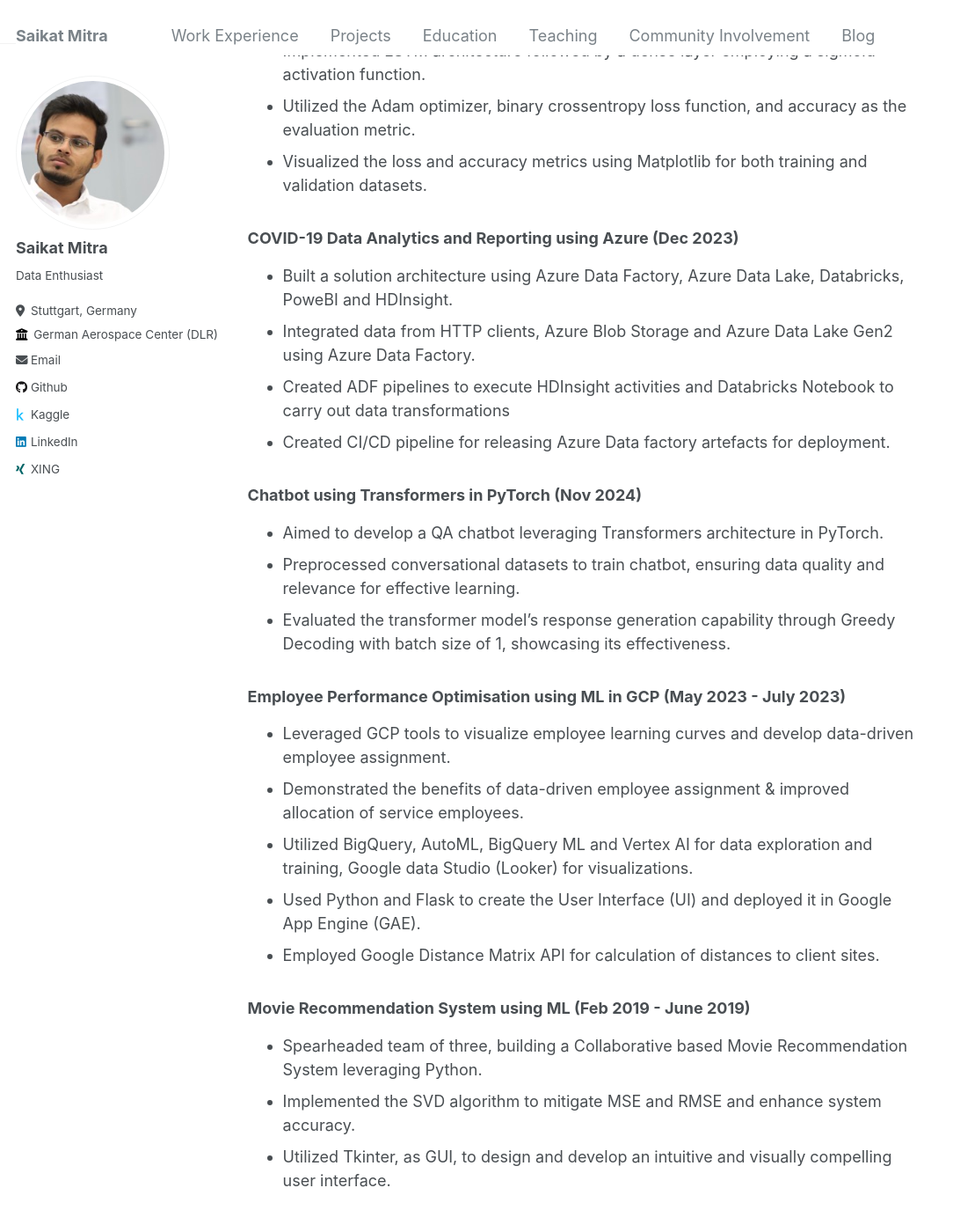
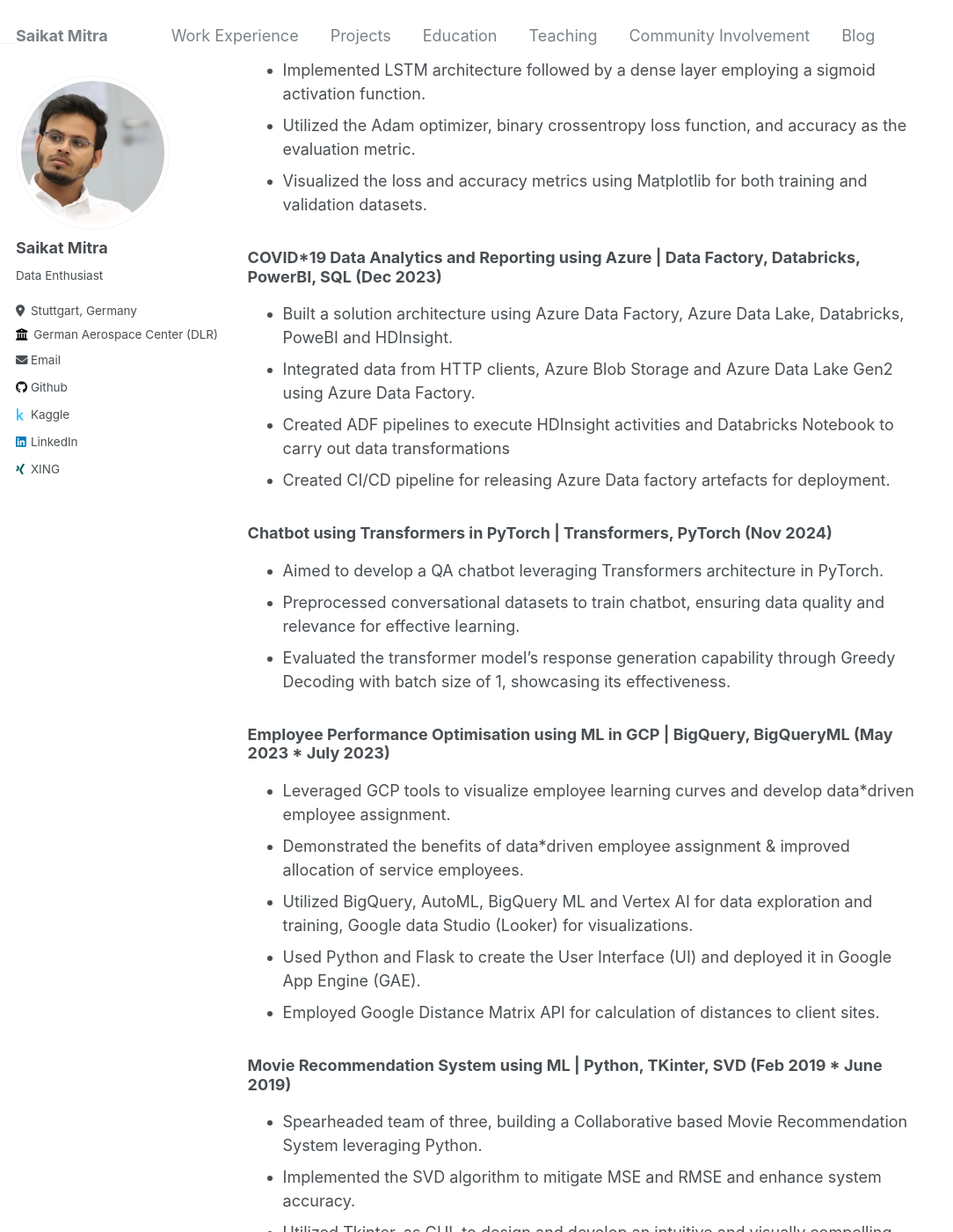
Before and after one commit to saikatmitra1998/saikatmitra1998.github.io, a Jekyll site: the page built from _pages/Projects.md, in a window 1280 px wide and 1400 px high, scrolled down 712 px. Shown: the whole window at 88% size, without its empty margins (0-1084 px from the left). Built offline with Jekyll 4.4.1, drawn with Linux system fonts in a browser that asks for light colours; some of the changed text lies outside the part shown.

Commit message:
Update Projects.md

```diff
--- a/_pages/Projects.md
+++ b/_pages/Projects.md
@@ -7,52 +7,52 @@ redirect_from:
   - /projects.html
 ---
 
-### Validating Attribution Techniques using Deep Learning (May 2023 – Sept 2023)
+### Validating Attribution Techniques using Deep Learning | CNN, XAI, PyTorch (May 2023 – Sept 2023)
 
-- Aims to validate the robustness of saliency attribution techniques, providing explanations for model predictions.
-- Randomly sampled 113 images from the training set and generated over 16,000 perturbed images, providing a
+* Aims to validate the robustness of saliency attribution techniques, providing explanations for model predictions.
+* Randomly sampled 113 images from the training set and generated over 16,000 perturbed images, providing a
 robust foundation for conducting experiments and assessing model performance on unseen data.
-- Implemented various attribution methods including GradCAM, SmoothgradCAM++, ScoreCAM and LayerCAM
+* Implemented various attribution methods including GradCAM, SmoothgradCAM++, ScoreCAM and LayerCAM
 and tested it against ResNet18, ResNet50, VGG16, InceptionV3
-- Used occlusion-based perturbation and adversarial noise assessment to reveal vulnerabilities and limitations in
+* Used occlusion*based perturbation and adversarial noise assessment to reveal vulnerabilities and limitations in
 popular attribution methods, clarifying model interpretability, region sensitivity, and saliency map reliability.
-- Leveraged advanced metrics including Pearson Correlation Coefficient, Earth Mover’s Distance, Area under Curve, Similarity, and Normalised Scanpath Saliency to provide comprehensive insights and rigorous evaluation.
+* Leveraged advanced metrics including Pearson Correlation Coefficient, Earth Mover’s Distance, Area under Curve, Similarity, and Normalised Scanpath Saliency to provide comprehensive insights and rigorous evaluation.
 
-### Spam Detection using LSTM (Long Short-Term Memory) (Jan 2024)
+### Spam Detection using LSTM (Long Short*Term Memory) | RNN, TensorFlow (Jan 2024)
 
-- Conducted data preprocessing, including cleaning and transformation, utilizing the Pandas library.
-- Implemented LSTM architecture followed by a dense layer employing a sigmoid activation function.
-- Utilized the Adam optimizer, binary crossentropy loss function, and accuracy as the evaluation metric.
-- Visualized the loss and accuracy metrics using Matplotlib for both training and validation datasets.
+* Conducted data preprocessing, including cleaning and transformation, utilizing the Pandas library.
+* Implemented LSTM architecture followed by a dense layer employing a sigmoid activation function.
+* Utilized the Adam optimizer, binary crossentropy loss function, and accuracy as the evaluation metric.
+* Visualized the loss and accuracy metrics using Matplotlib for both training and validation datasets.
 
-### COVID-19 Data Analytics and Reporting using Azure (Dec 2023)
+### COVID*19 Data Analytics and Reporting using Azure | Data Factory, Databricks, PowerBI, SQL (Dec 2023)
 
-- Built a solution architecture using Azure Data Factory, Azure Data Lake, Databricks, PoweBI and HDInsight.
-- Integrated data from HTTP clients, Azure Blob Storage and Azure Data Lake Gen2 using Azure Data Factory.
-- Created ADF pipelines to execute HDInsight activities and Databricks Notebook to carry out data transformations
-- Created CI/CD pipeline for releasing Azure Data factory artefacts for deployment.
+* Built a solution architecture using Azure Data Factory, Azure Data Lake, Databricks, PoweBI and HDInsight.
+* Integrated data from HTTP clients, Azure Blob Storage and Azure Data Lake Gen2 using Azure Data Factory.
+* Created ADF pipelines to execute HDInsight activities and Databricks Notebook to carry out data transformations
+* Created CI/CD pipeline for releasing Azure Data factory artefacts for deployment.
 
-### Chatbot using Transformers in PyTorch (Nov 2024)
+### Chatbot using Transformers in PyTorch | Transformers, PyTorch (Nov 2024)
 
-- Aimed to develop a QA chatbot leveraging Transformers architecture in PyTorch.
-- Preprocessed conversational datasets to train chatbot, ensuring data quality and relevance for effective learning.
-- Evaluated the transformer model’s response generation capability through Greedy Decoding with batch size of 1,
+* Aimed to develop a QA chatbot leveraging Transformers architecture in PyTorch.
+* Preprocessed conversational datasets to train chatbot, ensuring data quality and relevance for effective learning.
+* Evaluated the transformer model’s response generation capability through Greedy Decoding with batch size of 1,
 showcasing its effectiveness.
 
-### Employee Performance Optimisation using ML in GCP (May 2023 - July 2023)
+### Employee Performance Optimisation using ML in GCP | BigQuery, BigQueryML (May 2023 * July 2023)
 
-- Leveraged GCP tools to visualize employee learning curves and develop data-driven employee assignment.
-- Demonstrated the benefits of data-driven employee assignment & improved allocation of service employees.
-- Utilized BigQuery, AutoML, BigQuery ML and Vertex AI for data exploration and training, Google data Studio
+* Leveraged GCP tools to visualize employee learning curves and develop data*driven employee assignment.
+* Demonstrated the benefits of data*driven employee assignment & improved allocation of service employees.
+* Utilized BigQuery, AutoML, BigQuery ML and Vertex AI for data exploration and training, Google data Studio
 (Looker) for visualizations.
-- Used Python and Flask to create the User Interface (UI) and deployed it in Google App Engine (GAE).
-- Employed Google Distance Matrix API for calculation of distances to client sites.
+* Used Python and Flask to create the User Interface (UI) and deployed it in Google App Engine (GAE).
+* Employed Google Distance Matrix API for calculation of distances to client sites.
 
-### Movie Recommendation System using ML (Feb 2019 - June 2019)
+### Movie Recommendation System using ML | Python, TKinter, SVD (Feb 2019 * June 2019)
 
-- Spearheaded team of three, building a Collaborative based Movie Recommendation System leveraging Python.
-- Implemented the SVD algorithm to mitigate MSE and RMSE and enhance system accuracy.
-- Utilized Tkinter, as GUI, to design and develop an intuitive and visually compelling user interface.
+* Spearheaded team of three, building a Collaborative based Movie Recommendation System leveraging Python.
+* Implemented the SVD algorithm to mitigate MSE and RMSE and enhance system accuracy.
+* Utilized Tkinter, as GUI, to design and develop an intuitive and visually compelling user interface.
 
 
-<!-- (GitHub) ([GitHub](https://github.com/arminnorouzi/patentGPT) - ([pypi](https://pypi.org/project/patentgpt-extract/))) - (May 2023 – Sept 2023) -->
+<!** (GitHub) ([GitHub](https://github.com/arminnorouzi/patentGPT) * ([pypi](https://pypi.org/project/patentgpt*extract/))) * (May 2023 – Sept 2023) **>
```
